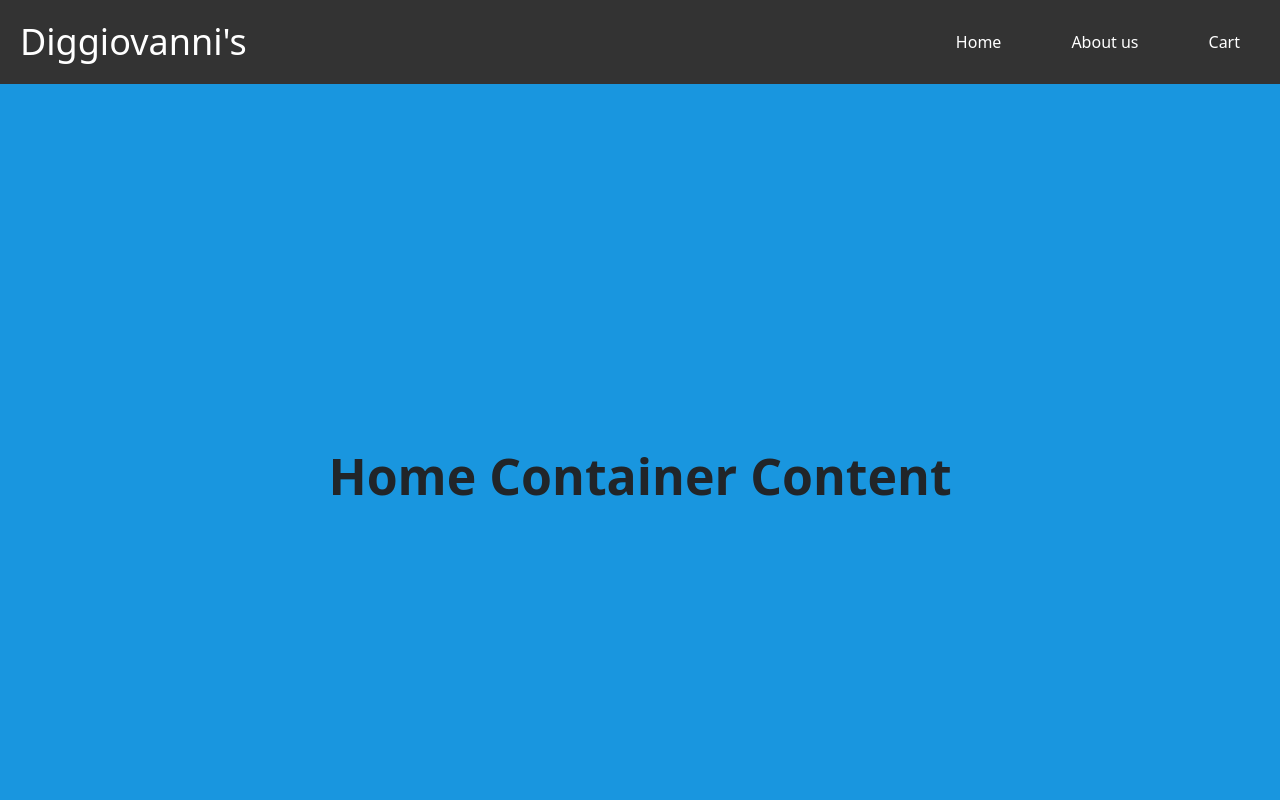
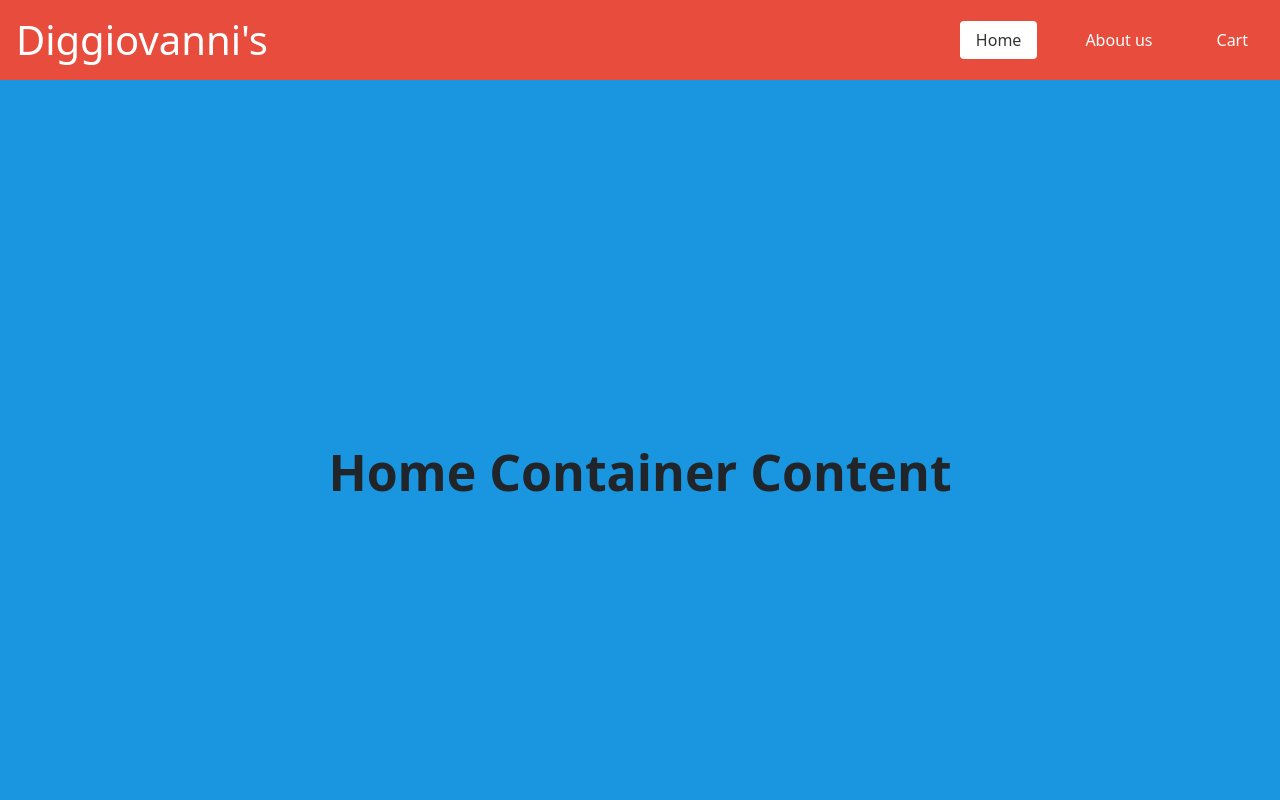
Before and after one commit to dachi-svg/Angular-Restaurant-Project, an Angular app in the folder AngularRest/: page / in a window 1280 px wide. Shown: the top 800 px of the page. Built offline with nearby package versions, Linux system fonts and the light colour scheme.

Commit message:
header update

```diff
--- a/AngularRest/src/app/ImportantParts/navigation/navigation.component.css
+++ b/AngularRest/src/app/ImportantParts/navigation/navigation.component.css
@@ -1,15 +1,19 @@
 header {
     display: flex;
-    background-color: #333;
-    justify-content: space-between;
-    align-items: center;
-    padding: 20px;
+    background-color: #e74c3c;
+    color: #fff;
+    padding: 1rem;
   }
 
   header h1 {
-    font-size: 36px;
-    color: #fff;
     margin: 0;
+    font-size: 2.5rem;
+  }
+
+  nav {
+    margin-left: auto;
+    display: flex;
+    align-items: center;
   }
 
   nav ul {
@@ -20,19 +24,23 @@ header {
   }
 
   nav ul li {
-    margin-left: 30px;
+    margin-left: 2rem;
   }
 
   nav ul li a {
-    display: block;
-    padding: 10px 20px;
-    color: #fff;
     text-decoration: none;
-    border-radius: 5px;
+    color: #ffffff;
+    padding: 0.5rem 1rem;
+    border-radius: 0.25rem;
     transition: background-color 0.3s ease;
   }
 
   nav ul li a:hover {
+    background-color: #000000;
+    color: #ffffff;
+  }
+
+  nav ul li a.active {
     background-color: #fff;
     color: #333;
   }
--- a/AngularRest/src/app/ImportantParts/navigation/navigation.component.html
+++ b/AngularRest/src/app/ImportantParts/navigation/navigation.component.html
@@ -2,14 +2,14 @@
   <h1>Diggiovanni's</h1>
   <nav>
     <ul>
-      <li class="nav-item" routerLinkActive="active">
-        <a class="nav-link" href="" routerLink="/">Home</a>
+      <li>
+        <a href="" routerLink="/" routerLinkActive="active" [routerLinkActiveOptions]="{exact:true}">Home</a>
       </li>
-      <li class="nav-item" routerLinkActive="active">
-        <a class="nav-link" href="" routerLink="/aboutus">About us</a>
+      <li>
+        <a href="" routerLink="/aboutus" routerLinkActive="active">About us</a>
       </li>
-      <li class="nav-item" routerLinkActive="active">
-        <a class="nav-link" href="" routerLink="/cart">Cart</a>
+      <li>
+        <a href="" routerLink="/cart" routerLinkActive="active">Cart</a>
       </li>
     </ul>
   </nav>
```
